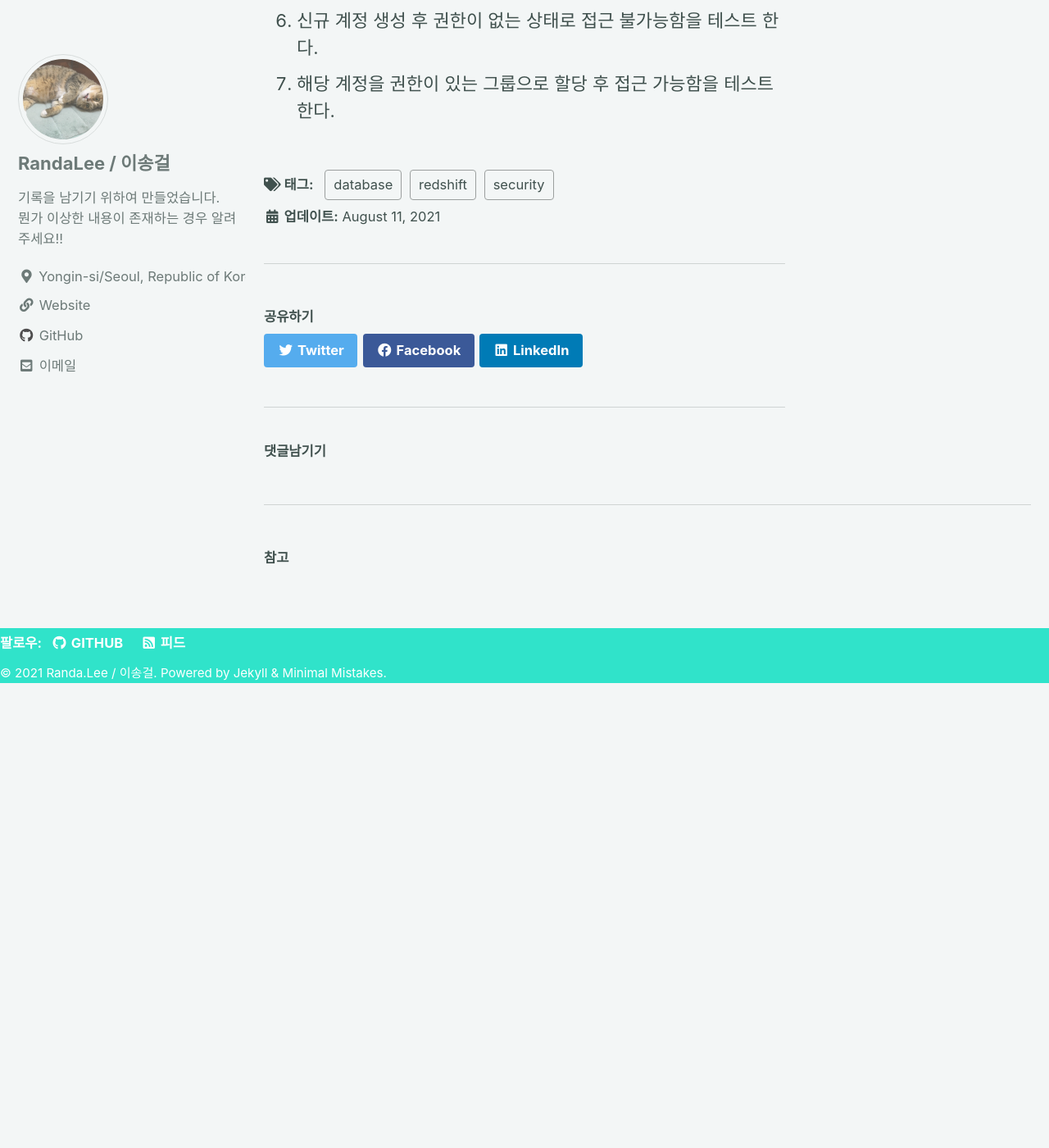
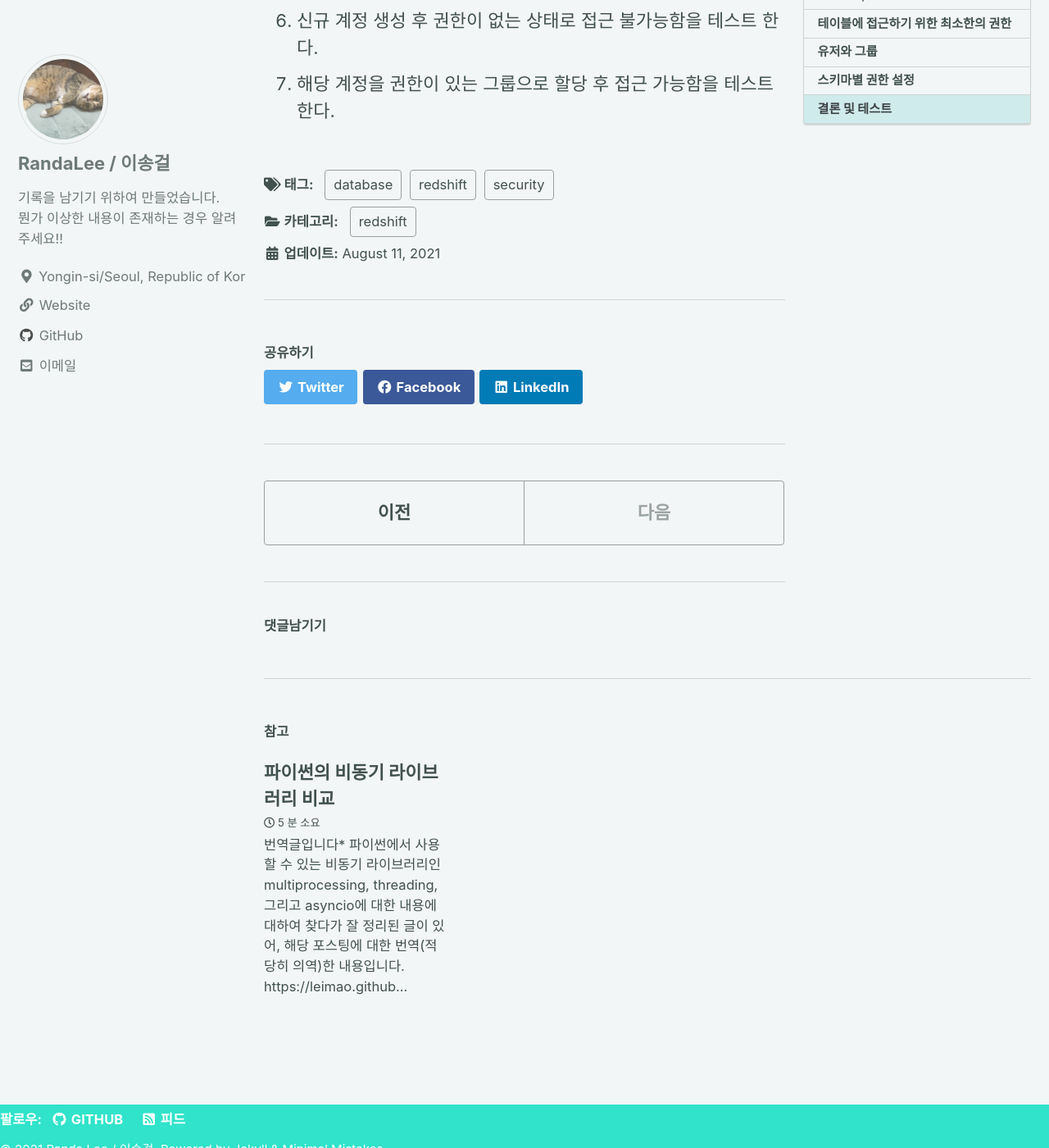
Before and after one commit to randalee/randalee.github.io, a Jekyll site: the page built from _posts/redshift/2021-08-11-redshift.md, in a window 1280 px wide and 1400 px high, scrolled down 7675 px. Shown: the whole window at 82% size. Built offline with Jekyll 4.4.1, drawn with Linux system fonts in a browser that asks for light colours; cached includes are drawn as plain includes; comment, search, counter and statistics services are not loaded; before the commit the page ends 8508 px from its top, so only the background shows below that; part of the change alters nothing that is shown.

Commit message:
post - 파이썬 비동기 라이브러리 비교

```diff
--- /dev/null
+++ b/_posts/python/2021-08-11-python.md
@@ -0,0 +1,84 @@
+---
+title: 파이썬의 비동기 라이브러리 비교
+tags:
+- python
+- 비동기
+toc: true
+toc_sticky: true
+category: python
+---
+
+## 번역글입니다*
+파이썬에서 사용할 수 있는 비동기 라이브러리인 [multiprocessing](https://docs.python.org/3/library/multiprocessing.html), [threading](https://docs.python.org/3/library/threading.html), 그리고 [asyncio](https://docs.python.org/3/library/asyncio.html)에 대한 내용에 대하여 찾다가 잘 정리된 글이 있어, 해당 포스팅에 대한 번역(적당히 의역)한 내용입니다.
+* [https://leimao.github.io/blog/Python-Concurrency-High-Level/](https://leimao.github.io/blog/Python-Concurrency-High-Level/)
+
+---
+## 소개
+현대 컴퓨터 프로그래밍에서는 빠르게 문제 해결을 하기 위해서 종종 동시성이 필요합니다. 파이썬 프로그래밍에서는 우리는 일반적으로 동시성을 달성하기 위한 세 가지 라이브러리 옵션인  [multiprocessing](https://docs.python.org/3/library/multiprocessing.html), [threading](https://docs.python.org/3/library/threading.html), 그리고 [asyncio](https://docs.python.org/3/library/asyncio.html)을 사용할 수 있습니다. 최근에 저는 스크립팅 언어로서 동시성 동작이 C/C++과 같은 기존의 컴파일된 언어에 비해 미묘한 차이가 있다는 것을 알고 있었습니다.
+
+[Real Python](https://realpython.com/)은 이미 Python 동시성에 대한 [코드 예제](https://github.com/realpython/materials/tree/master/concurrency-overview)와 함께 좋은 [튜토리얼](https://realpython.com/python-concurrency/)를 제공했습니다. 이 블로그 게시물에서는 Real Python 튜토리얼에서 언급하지 않은 몇 가지 추가적인 주의 사항과 함께  [multiprocessing](https://docs.python.org/3/library/multiprocessing.html), [threading](https://docs.python.org/3/library/threading.html), [asyncio](https://docs.python.org/3/library/asyncio.html) 기능에 대하여  설명하고자 합니다. 나는 또한 그들의 튜토리얼에서 좋은 다이어그램을 구하여 사용하였으며,  독자들은 그 삽화들에 대한 점수를 그들에게 주어야 합니다.
+
+
+## CPU-Bound vs I/O-Bound
+현대의 컴퓨터가 해결하려는 문제는 일반적으로 CPU-Bound 또는 I/O-Bound로 분류될 수 있습니다. 이러한 분류는 동시성을 처리하기 위한 라이브러리의 선택을 하는데 있어 영향을 미칩니다. 물론 일부 시나리오에서는 문제를 해결하기 위한 알고리즘 설계로 인해 문제가 CPU-Bound 에서 I/O-Bound로, 또는 그 반대로 변경될 수 있습니다. 이러한 개념은 모든 프로그래밍 언어에 보편적입니다.
+### CPU-Bound
+CPU 바운드는 작업을 완료하는 시간이 주로 CPU의 속도에 따라 결정되는 조건을 의미합니다. CPU의 클럭속도가 빠를 수록 프로그램의 성능은 향상됩니다.
+{% include figure image_path="/assets/posts/CPUBound.webp"  caption="CPU 바운드의 단일 프로세스, 단일 스레드 동작"  %}
+
+단일 컴퓨터 프로그램의 대부분은 CPU에 종속됩니다. 예를 들면, 숫자 리스트가 주어지는 경우 모든 숫자의 합을 계산하는 것을 들 수 있습니다.
+### I/O-Bound
+I/O 바운드는 계산을 완료하는 데 걸리는 시간이 주로 입력/출력 작업이 완료될 때까지 대기한 기간에 의해 결정되는 조건을 의미합니다. 이것은 CPU 바인딩된 작업의 반대입니다. CPU 클럭속도를 높여도 성능은 향상되지 않습니다. 반대로, 더 빠른 I/O를 위한 메모리, 하드디스크, 네트워크성능이 향상되면 프로그램의 성능이 향상됩니다.
+{% include figure image_path="/assets/posts/CPUBound.webp"  caption="I/O 바운드의 단일 프로세스, 단일 스레드 동작"  %}
+
+대부분의 웹 서비스 관련 프로그램은 I/O 바인딩을 사용합니다. 예를 들어 레스토랑 이름 목록이 주어지면 Yelp에서 평점을 찾고, 결과가 나올때까지 대기하게 됩니다.
+
+## 파이썬의 Process vs Thread
+### 파이썬의 Process
+[글로벌 인터프리터 잠금(GIL)](https://en.wikipedia.org/wiki/Global_interpreter_lock)은 한 번에 하나의 네이티브 스레드만 실행할 수 있도록 스레드 실행을 동기화하기 위해 컴퓨터 언어 인터프리터에서 사용되는 메커니즘입니다. GIL을 사용하는 인터프리터는 멀티 코어 프로세서에서 실행되더라도 항상 한 번에 하나의 네이티브 스레드만을 실행할 수 있습니다. 여기서 네이티브 스레드는 프로그래밍 언어의 스레드 개념이 아닌 물리적 CPU 코어의 스레드 수입니다.
+
+Python 인터프리터는 GIL을 사용하기 때문에 단일 프로세스 Python 프로그램은 실행 중에 하나의 네이티브 스레드만 사용할 수 있습니다. 즉, 단일 프로세스 Python 프로그램은 단일 프로세스-단일 스레드든 단일 프로세스-다중 스레드든 상관없이 CPU를 100% 이상 활용할 수 없습니다(기본 스레드의 전체 활용도는 100%로 정의됨). C/C++와 같은 기존 컴파일된 프로그래밍 언어에는 GIL은 물론 인터프리터가 없습니다. 따라서 단일 프로세스 다중 스레드 C/C++ 프로그램의 경우 많은 CPU 코어와 많은 네이티브 스레드를 활용할 수 있으며 CPU 활용률이 100% 이상일 수 있습니다.
+
+따라서 Python의 CPU 바인딩 작업의 경우 성능을 극대화하기 위해 다중 프로세스 Python 프로그램을 작성해야 합니다.
+
+### 파이썬의 Thread
+왜냐하면 단일 프로세스 Python은 하나의 CPU 네이티브 스레드만 사용할 수 있기 때문입니다. 단일 프로세스 Python 프로그램에서 얼마나 많은 스레드가 사용되었든 간에, 단일 프로세스 멀티 스레드 Python 프로그램은 최대 100%의 CPU 활용률만 달성할 수 있었습니다.
+
+따라서 Python의 CPU 바인딩 작업의 경우 단일 프로세스 다중 스레드 Python 프로그램은 성능을 향상시키지 않습니다. 그러나 이것이 Python에서 멀티 스레드가 무용지물이라는 것을 의미하지는 않습니다. Python에서 I/O 바인딩된 작업의 경우 프로그램 성능을 높이기 위해 다중 스레드를 사용할 수 있습니다.
+
+
+## Multiprocessing VS Threading VS AsyncIO in Python
+### Multiprocessing
+Python 멀티 프로세싱을 사용하여 여러 프로세스를 사용하여 Python을 실행할 수 있습니다. 원칙적으로 다중 프로세스 Python 프로그램은 많은 네이티브 스레드에 여러 Python 인터프리터를 만들어 사용 가능한 모든 CPU 코어와 네이티브 스레드를 충분히 활용할 수 있습니다. 모든 프로세스가 서로 독립적이고 메모리를 공유하지 않기 때문입니다. Python에서 멀티 프로세싱을 사용하여 협업 작업을 수행하려면 운영 체제가 제공하는 API를 사용해야 합니다. 따라서 약간의 오버헤드가 있을 것입니다.
+{% include figure image_path="/assets/posts/CPUMP.webp"  caption="CPU 바운드를 위한 멀티프로세스"  %}
+
+따라서 Python의 CPU 바인딩 작업의 경우 멀티 프로세싱은 성능을 최대화하는 데 사용할 수 있는 완벽한 라이브러리가 될 것입니다.
+### Threading
+Python `Threading`을 사용하면 I/O를 기다릴 때 유휴 상태로 있는 CPU를 더 잘 사용할 수 있습니다. 요청 대기 시간을 겹침으로써 성능을 개선할 수 있습니다. 이때 모든 스레드가 동일한 메모리를 공유하기 때문에, Python에서 스레딩을 사용하여 협업 작업을 수행하려면, 우리는 주의해야 하며 필요할 때 잠금을 사용해야 합니다. 잠금 및 잠금 해제는 한 번에 하나의 스레드만 메모리에 쓸 수 있도록 합니다. 하지만 이 경우 오버헤드도 발생합니다. 여기서 설명한 스레드는 CPU 코어의 네이티브 스레드와는 다릅니다. CPU 코어의 네이티브 스레드 수는 현재 일반적으로 2개이지만 단일 프로세스 Python 프로그램의 스레드 수는 2개보다 훨씬 클 수 있습니다.
+{% include figure image_path="/assets/posts/Threading.webp"  caption="I/O 바운드를 위한 단일프로세스 멀티스레드"  %}
+
+따라서 Python의 I/O 바인딩 작업의 경우 `Threading`을 사용하면 성능을 극대화할 수 있습니다. 다만, 모든 스레드가 풀에 있으며 운영 체제의 실행자가 스레드를 관리하여 실행할 사용자와 실행 시기를 결정한다는 점에 유의해야 합니다. 이것은 운영 체제가 실제로 각 스레드에 대해 알고 있고 언제든지 인터럽트하여 다른 스레드 실행을 시작할 수 있기 때문에 `Threading`의 단점일 수 있습니다. 운영 체제가 스레드를 선점하여 전환할 수 있기 때문에 이를 선점형 멀티태스킹이라고 합니다.
+### AsyncIO
+Python에서 I/O 바인딩된 작업의 성능을 극대화하기 위해 `Threading`을 사용하는 경우 멀티 스레드를 사용해야 하는지 여부를 알 수 있습니다. 그러나 스레드의 작업 전환이 언제되는가를 아는가에 대한 질문에 답은 아니요 입니다. 예를 들어 `Threading`을 사용하는 Python 프로그램의 각 스레드에 대해 요청이 전송되고 결과가 반환되는 사이 실제로 유휴 상태를 유지합니다. 만약 어떻게든 스레드가 I/O 요청이 전송된 시간을 알 수 있다면 유휴 상태를 유지하지 않고 다른 작업을 수행하도록 전환할 수 있으며 하나의 스레드로 이러한 모든 작업을 관리하기에 충분합니다. 스레드 관리 오버헤드가 없으면 I/O 바인딩된 작업의 실행 속도가 빨라집니다. 확실히 이러한 것을 `Threading`은 할 수 없지만, 이를 위하여 우리에게는 `asyncio`가 있습니다.
+
+Python `asyncio`를 사용하면, I/O 대기 시 유휴 상태로 있는 CPU를 보다 효율적으로 사용할 수 있습니다. `Threading`과 다른 점은 비동기를 사용하는 방식이 단일 프로세스, 단일 스레드라는 점입니다. `asyncio`에서는 작업 진행률을 측정하는 이벤트 루프가 있습니다. 이벤트 루프가 진행 상황을 측정한 경우 실행을 위해 다른 작업을 예약하기 떄문에 I/O 대기에 소요되는 시간이 최소화 됩니다. 이를 협력적 멀티태스킹이라고 합니다. 작업은 언제 교체될 준비가 되었는지 발표하여 협력해야합니다.
+{% include figure image_path="/assets/posts/Asyncio.webp"  caption="I/O 바운드를 위한 단일프로세스 단일스레드"  %}
+
+`asyncio`의 단점은 우리가 말하지 않으면 이벤트 루프는 진행상황을 알지 못합니다. 이것은 우리가 `asyncio`를 사용할 때 약간의 추가 노력이 필요하다는 것을 의미합니다.
+
+## 요약
+세 가지 비동기 방식을 아래와 같이 정리할 수 있습니다.
+
+
+| 방식 | 특징| 사용기준 | 비유 |
+| -------- | -------- | -------- | -------- |
+| Multiprocessing  | 다중 프로세스, 높은 CPU 사용률   | CPU-Bound  | 우리에게는 10개의 부엌, 10명의 요리사, 요리할 10개의 요리가 있습니다. |
+| Threading  | 단일 프로세스, 다중 스레드, 선점형 멀티태스킹, OS가 스레드의 전환을 결정  | 빠른 I/O-Bound  | 우리에게는 1개의 부엌, 10명의 요리사, 요리할 10개의 요리가 있습니다. 10명의 요리사가 모이면 주방은 혼잡합니다. |
+| AsyncIO  | 단일 프로세스, 단일 스레드, 협력적 멀티태스킹, 작업이 협력적으로 전환을 결정 | 느린 I/O-Bound   | 우리에게는 1개의 부엌, 1명의 요리사, 요리할 10개의 요리가 있습니다. |
+
+## 주의 사항
+### HTOP vs TOP
+`htop`는 때때로 python 프로그램에 대하여 여러 `PID`를 표시하기 때문에 다중 스레드 Python 프로그램을 `Multiprocessing` 프로그램으로 잘못 해석할 수 있습니다. `top`에는 이 문제가 없습니다. StackOverflow에도 이러한 내용에 대한 [관찰](https://stackoverflow.com/questions/38544265/multithreaded-python-program-starting-multiple-processes)이 있습니다.
+
+## References
+* [Speed Up Your Python Program With Concurrency](https://realpython.com/python-concurrency/)
+* [Async Python: The Different Forms of Concurrency](http://masnun.rocks/2016/10/06/async-python-the-different-forms-of-concurrency/)
--- a/_posts/redshift/2021-08-11-redshift.md
+++ b/_posts/redshift/2021-08-11-redshift.md
@@ -5,6 +5,8 @@ tags:
 - database
 - security
 toc: true
+toc_sticky: true
+category: redshift
 ---
 
 ### 개요
```
Also changed, not shown: assets/posts/Asyncio.webp (added), assets/posts/CPUBound.webp (added), assets/posts/CPUMP.webp (added), assets/posts/IOBound.webp (added), assets/posts/Threading.webp (added).
